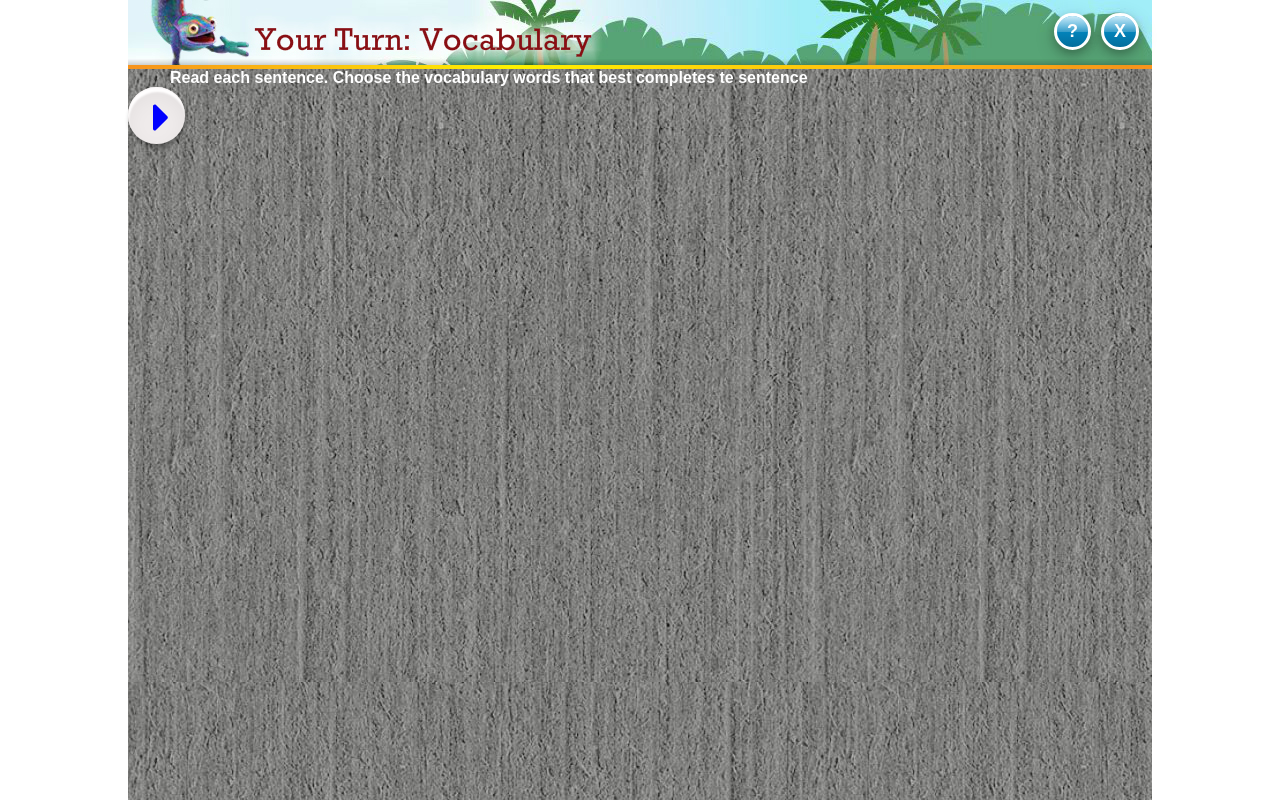
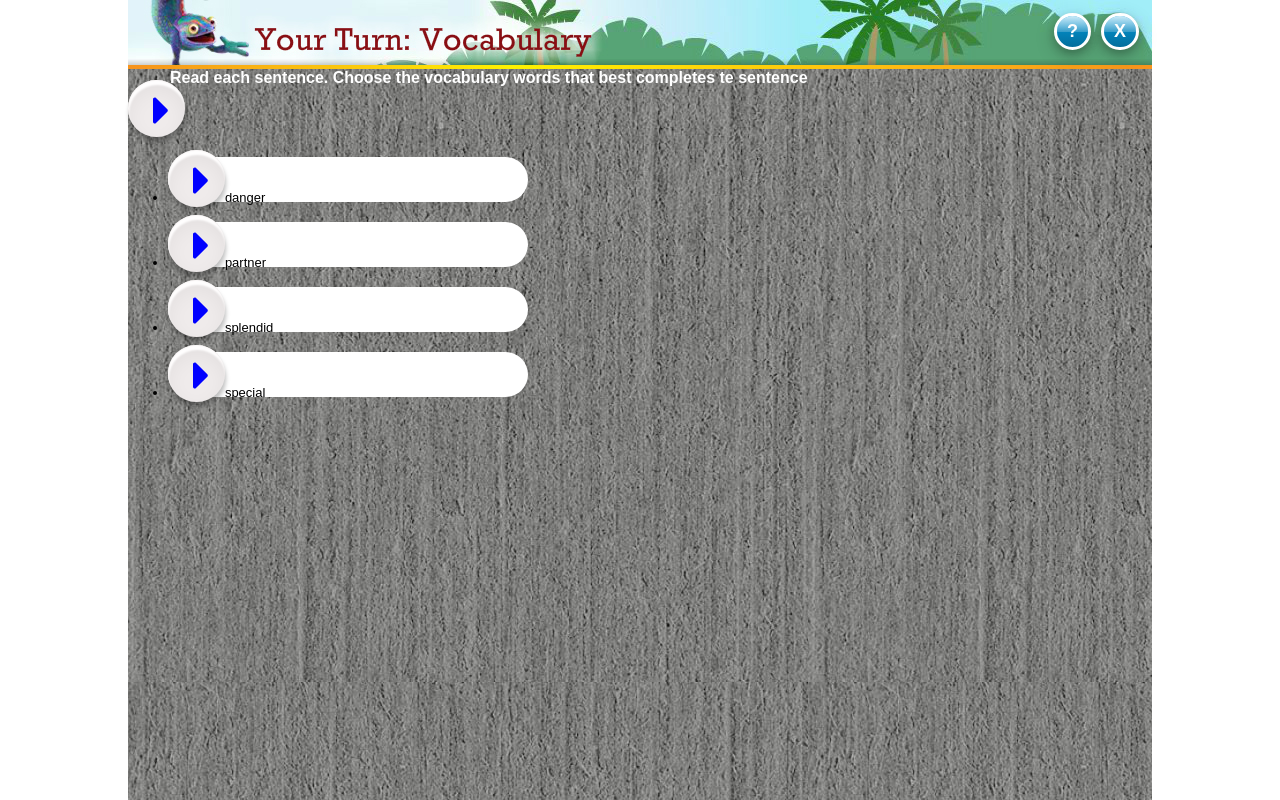
Before and after one commit to Reshmi2018/Vault-Angular5, an Angular app in the folder vocab-vault/: page / in a window 1280 px wide. Built offline with nearby package versions, Linux system fonts and the light colour scheme.

Commit message:
created option componenet

```diff
--- a/vocab-vault/src/app/app.component.html
+++ b/vocab-vault/src/app/app.component.html
@@ -10,3 +10,4 @@
 </div>
 <a href="#" class='play white'><fa-icon [icon]="faCaretRight"></fa-icon></a>
 </div>
+<app-option></app-option>
--- a/vocab-vault/src/app/app.module.ts
+++ b/vocab-vault/src/app/app.module.ts
@@ -3,10 +3,12 @@ import { NgModule } from '@angular/core';
 
 import { AppComponent } from './app.component';
 import { FontAwesomeModule } from '@fortawesome/angular-fontawesome';
+import { OptionComponent } from './option/option.component';
 
 @NgModule({
   declarations: [
-    AppComponent
+    AppComponent,
+    OptionComponent
   ],
   imports: [
     BrowserModule,
--- /dev/null
+++ b/vocab-vault/src/app/option/option.component.html
@@ -0,0 +1,8 @@
+<div>
+  <ul>
+    <li><a href="#" class='play white'><fa-icon [icon]="faCaretRight"></fa-icon></a><span>danger</span></li>
+    <li><a href="#" class='play white'><fa-icon [icon]="faCaretRight"></fa-icon></a><span>partner</span></li>
+    <li><a href="#" class='play white'><fa-icon [icon]="faCaretRight"></fa-icon></a><span>splendid</span></li>
+    <li><a href="#" class='play white'><fa-icon [icon]="faCaretRight"></fa-icon></a><span>special</span></li>
+  </ul>
+</div>
--- /dev/null
+++ b/vocab-vault/src/app/option/option.component.ts
@@ -0,0 +1,17 @@
+import { Component, OnInit } from '@angular/core';
+import { faCaretRight } from '@fortawesome/free-solid-svg-icons';
+
+@Component({
+  selector: 'app-option',
+  templateUrl: './option.component.html',
+  styleUrls: ['./option.component.css']
+})
+export class OptionComponent implements OnInit {
+  faCaretRight = faCaretRight;
+  constructor() { }
+
+  ngOnInit() {
+
+  }
+
+}
--- a/vocab-vault/src/assets/css/styles.css
+++ b/vocab-vault/src/assets/css/styles.css
@@ -59,6 +59,7 @@ body{
   font-size: 45px;
   line-height: 14px;
   position: relative;
+  top:-7px;
 }
 .play.white {
   background: #efebeb;
@@ -120,3 +121,12 @@ body{
   font-size: 16px;
   margin-left: 42px;
 }
+li{
+  background: white;
+    border-radius: 54px;
+    width: 360px;
+    border: 1px;
+    margin-bottom: 20px;
+    position:relative;
+    max-height:45px
+}
```
Also changed, not shown: vocab-vault/src/app/option/option.component.css (added), 1 other file (tests, documents, lock files or other folders).
